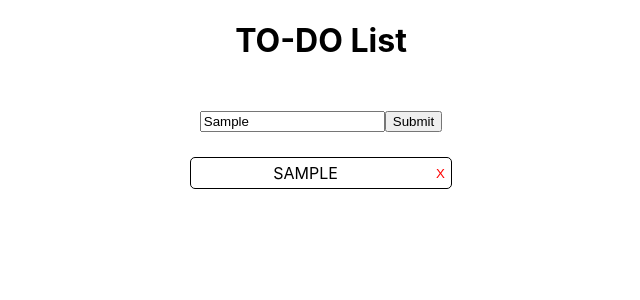
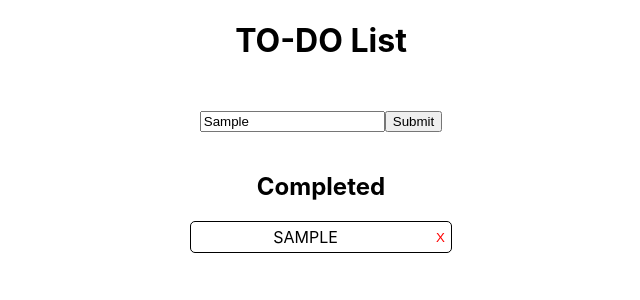
Before and after one commit to daneng1/basicReactForm, a React (Create React App) app: page / in a window 1280 px wide. Both pictures are taken after typing "Sample" into the empty fields and a click on the button "Submit". Shown: the top 300 px of the page, without its empty margins (319-959 px from the left). Built offline with nearby package versions, Linux system fonts and the light colour scheme.

Commit message:
filtering on completed

```diff
--- a/src/App.js
+++ b/src/App.js
@@ -59,6 +59,8 @@ function App() {
       <div id="list">
         {todo
           ? todo.map((todo) => (
+            <div>
+              <h2>Completed</h2>
               <div className="row">
                 <p
                   title={todo.task}
@@ -77,8 +79,11 @@ function App() {
                   X
                 </button>
               </div>
+
+            </div>
             ))
-          : null}
+          : null
+          }
       </div>
     </div>
     }
```
